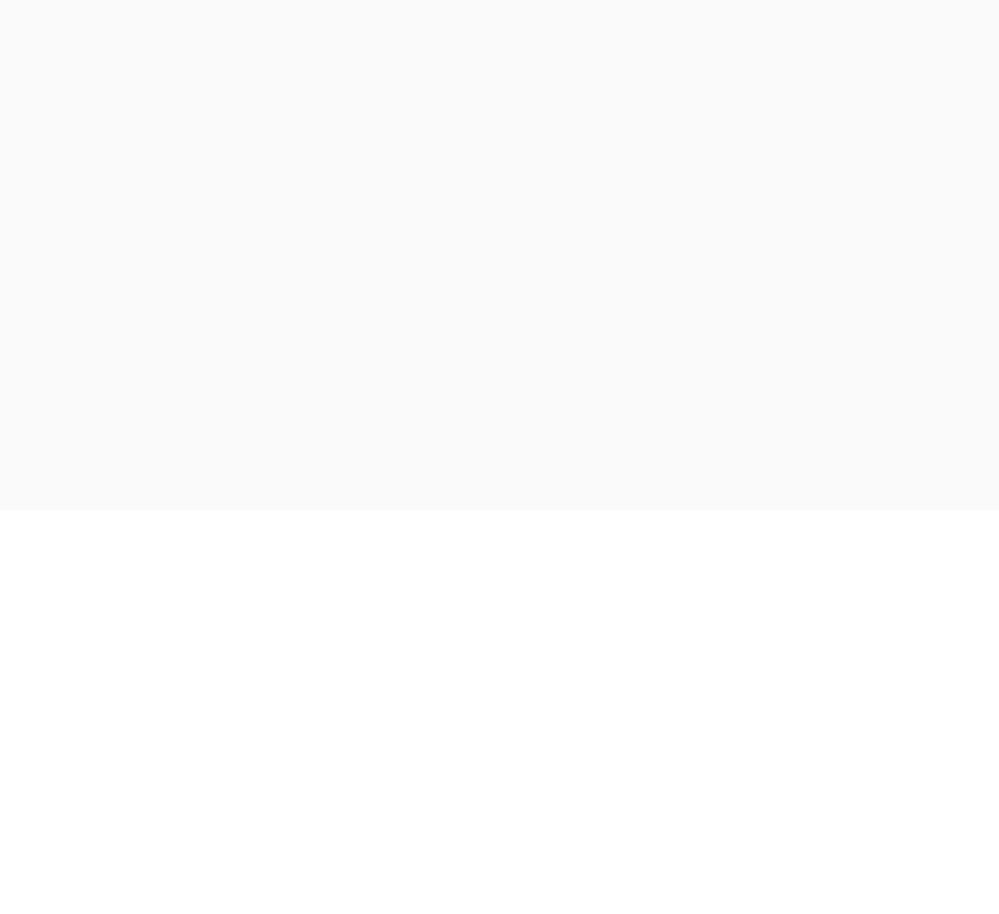
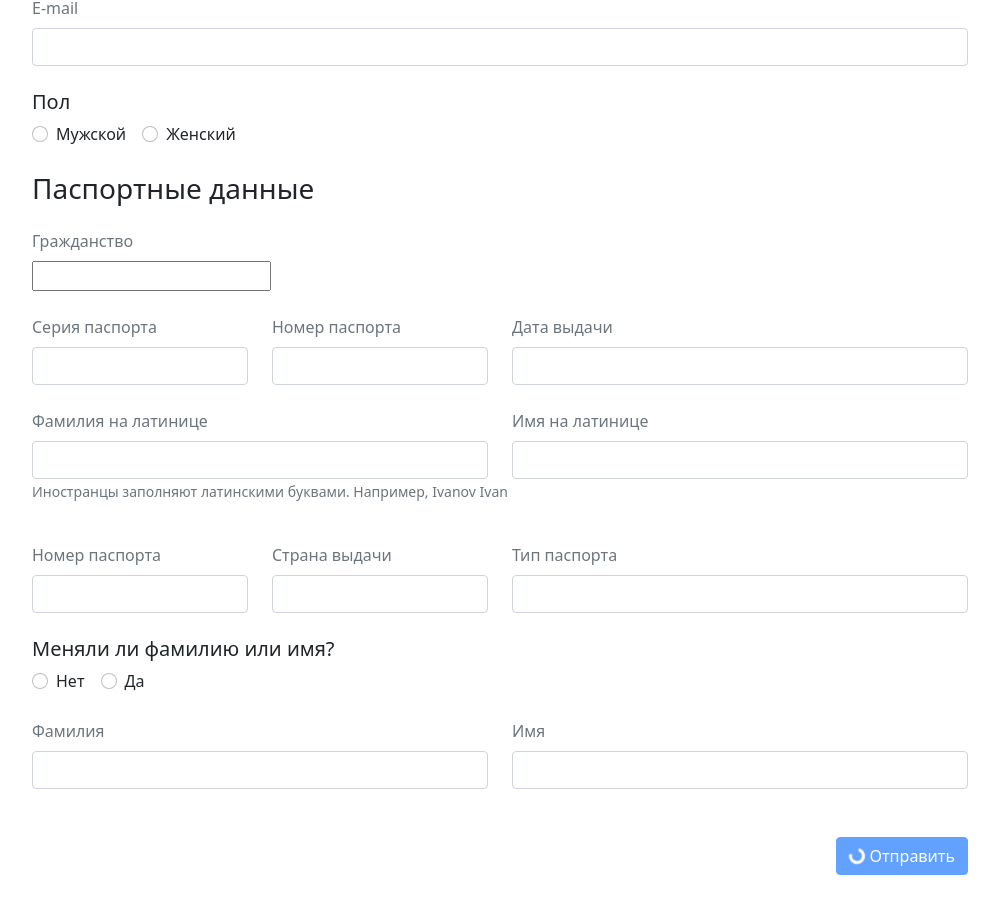
Before and after one commit to ozon-edu-vue-2021/required-task-4-dasnein, a Vue app: page / in a window 1280 px wide. Shown: the part 298-1212 px from the top of the page, without its empty margins (140-1139 px from the left). Before the commit the page ends 808 px from the top, so only its background shows below. Built offline with nearby package versions, Linux system fonts and the light colour scheme.

Commit message:
implement base layout

```diff
--- a/package.json
+++ b/package.json
@@ -8,6 +8,7 @@
     "lint": "vue-cli-service lint"
   },
   "dependencies": {
+    "bootstrap": "^5.1.3",
     "core-js": "^3.6.5",
     "vue": "^2.6.11",
     "vue-svg-loader": "^0.16.0",
@@ -22,7 +23,9 @@
     "eslint": "^6.7.2",
     "eslint-plugin-prettier": "^3.3.1",
     "eslint-plugin-vue": "^6.2.2",
+    "node-sass": "^6.0.1",
     "prettier": "^2.2.1",
+    "sass-loader": "^10",
     "vue-template-compiler": "^2.6.11"
   }
 }
--- a/src/App.vue
+++ b/src/App.vue
@@ -1,6 +1,8 @@
 <template>
   <div id="app">
-    <Form />
+    <div class="container-md my-5">
+      <Form />
+    </div>
   </div>
 </template>
 
@@ -16,20 +18,6 @@ export default {
 </script>
 
 <style>
-#app {
-  font-family: Avenir, Helvetica, Arial, sans-serif;
-  color: #2c3e50;
-  background-color: #fafafa;
-  padding: 24px;
-  box-sizing: border-box;
-}
-
-html,
-body,
-#app {
-  height: 100%;
-}
-
 * {
   box-sizing: border-box;
 }
--- /dev/null
+++ b/src/assets/styles/custom.scss
@@ -0,0 +1,9 @@
+$container-max-widths: (
+  sm: 540px,
+  md: 720px,
+  lg: 960px,
+  xl: 960px,
+  xxl: 960px
+);
+
+@import "../../../node_modules/bootstrap/scss/bootstrap.scss";
--- a/src/components/Form.vue
+++ b/src/components/Form.vue
@@ -1,17 +1,201 @@
 <template>
-  <div class="form"></div>
+  <form>
+    <h3 class="mb-4">Личные данные</h3>
+    <div class="row mb-4">
+      <div class="col-4">
+        <Input label="Фамилия" name="last_name" />
+      </div>
+      <div class="col-4">
+        <Input label="Имя" name="first_name" />
+      </div>
+      <div class="col-4">
+        <Input label="Отчество" name="patronymic" />
+      </div>
+    </div>
+    <div class="row mb-4">
+      <div class="col-6">
+        <Input
+          label="Дата рождения"
+          name="birth_date"
+          placeholder="дд.мм.гггг"
+        />
+      </div>
+    </div>
+    <div class="row mb-4">
+      <div class="col-12">
+        <Input label="E-mail" name="email" />
+      </div>
+    </div>
+    <!--  -->
+    <div class="row mb-4">
+      <div class="col-12">
+        <h5>Пол</h5>
+      </div>
+      <div class="col-12">
+        <div class="form-check form-check-inline">
+          <input
+            class="form-check-input"
+            type="radio"
+            name="sex"
+            id="inlineRadio1"
+            value="man"
+          />
+          <label class="form-check-label" for="inlineRadio1">Мужской</label>
+        </div>
+        <div class="form-check form-check-inline">
+          <input
+            class="form-check-input"
+            type="radio"
+            name="sex"
+            id="inlineRadio2"
+            value="woman"
+          />
+          <label class="form-check-label" for="inlineRadio2">Женский</label>
+        </div>
+      </div>
+    </div>
+    <!--  -->
+    <h3 class="mb-4">Паспортные данные</h3>
+    <div class="row mb-4">
+      <div class="col-12">
+        <label for="citizenship" class="form-label text-secondary"
+          >Гражданство</label
+        >
+      </div>
+      <div class="col-12">
+        <input id="citizenship" list="citizenship_list" />
+        <datalist id="citizenship_list">
+          <option value="Russia">Russia</option>
+          <option value="New Zealanders">New Zealanders</option>
+          <option value="Manx">Manx</option>
+          <option value="Guyanese">Guyanese</option>
+          <option value="Cameroonians">Cameroonians</option>
+          <option value="Bahamians">Bahamians</option>
+          <option value="Quebecers">Quebecers</option>
+          <option value="Ethiopians">Ethiopians</option>
+          <option value="Singaporeans">Singaporeans</option>
+          <option value="Australians">Australians</option>
+          <option value="Americans">Americans</option>
+          <option value="Lithuanians">Lithuanians</option>
+          <option value="Finns">Finns</option>
+          <option value="Ugandans">Ugandans</option>
+          <option value="Aromanians">Aromanians</option>
+          <option value="Swiss">Swiss</option>
+          <option value="Palauans">Palauans</option>
+          <option value="Quebecers">Quebecers</option>
+          <option value="Mauritians">Mauritians</option>
+          <option value="Albanians">Albanians</option>
+          <option value="Finnish">Finnish</option>
+          <option value="Mexicans">Mexicans</option>
+          <option value="Belgians">Belgians</option>
+          <option value="Latvians">Latvians</option>
+          <option value="Cubans">Cubans</option>
+          <option value="Macedonians">Macedonians</option>
+          <option value="Sudanese">Sudanese</option>
+          <option value="Bahamians">Bahamians</option>
+          <option value="Chadians">Chadians</option>
+          <option value="Ivoirians">Ivoirians</option>
+        </datalist>
+      </div>
+    </div>
+    <div class="row mb-4">
+      <div class="col-3">
+        <Input label="Серия паспорта" name="passport_series" />
+      </div>
+      <div class="col-3">
+        <Input label="Номер паспорта" name="passport_number" />
+      </div>
+      <div class="col-6">
+        <Input label="Дата выдачи" name="passport_date" />
+      </div>
+    </div>
+    <div class="row mb-4">
+      <div class="col-6">
+        <Input label="Фамилия на латинице" name="last_name" />
+      </div>
+      <div class="col-6">
+        <Input label="Имя на латинице" name="first_name" />
+      </div>
+      <div class="col-12">
+        <p class="text-muted">
+          <small>
+            Иностранцы заполняют латинскими буквами. Например, Ivanov Ivan
+          </small>
+        </p>
+      </div>
+    </div>
+    <div class="row mb-4">
+      <div class="col-3">
+        <Input label="Номер паспорта" name="passport_number" />
+      </div>
+      <div class="col-3">
+        <Input label="Страна выдачи" name="passport_country" />
+      </div>
+      <div class="col-6">
+        <Input label="Тип паспорта" name="passport_type" />
+      </div>
+    </div>
+    <!--  -->
+    <div class="row mb-4">
+      <div class="col-12">
+        <h5>Меняли ли фамилию или имя?</h5>
+      </div>
+      <div class="col-12">
+        <div class="form-check form-check-inline">
+          <input
+            class="form-check-input"
+            type="radio"
+            name="is_name_changed"
+            id="inlineRadio1"
+            value="0"
+          />
+          <label class="form-check-label" for="inlineRadio1">Нет</label>
+        </div>
+        <div class="form-check form-check-inline">
+          <input
+            class="form-check-input"
+            type="radio"
+            name="is_name_changed"
+            id="inlineRadio2"
+            value="1"
+          />
+          <label class="form-check-label" for="inlineRadio2">Да</label>
+        </div>
+      </div>
+    </div>
+    <div class="row mb-5">
+      <div class="col-6">
+        <Input label="Фамилия" name="last_name" />
+      </div>
+      <div class="col-6">
+        <Input label="Имя" name="first_name" />
+      </div>
+    </div>
+    <div class="row justify-content-end">
+      <div class="col-auto">
+        <button class="btn btn-primary" type="button" disabled>
+          <span
+            class="spinner-border spinner-border-sm"
+            role="status"
+            aria-hidden="true"
+          ></span>
+          Отправить
+        </button>
+      </div>
+    </div>
+  </form>
 </template>
 
 <script>
+import Input from "./inputs/Input.vue";
+
 export default {
+  components: {
+    Input,
+  },
   data() {
     return {};
   },
   methods: {},
 };
 </script>
-
-<style scoped>
-.form {
-}
-</style>
--- /dev/null
+++ b/src/components/inputs/Input.vue
@@ -0,0 +1,34 @@
+<template>
+  <div>
+    <label v-if="label" :for="name" class="form-label text-secondary">{{
+      label
+    }}</label>
+    <input
+      :id="name"
+      :name="name"
+      :placeholder="placeholder"
+      class="form-control"
+      type="text"
+    />
+  </div>
+</template>
+
+<script>
+export default {
+  name: "Input",
+
+  props: {
+    label: {
+      type: String,
+    },
+    name: {
+      type: String,
+      required: true,
+    },
+    placeholder: {
+      type: String,
+      default: "",
+    },
+  },
+};
+</script>
```
Also changed, not shown: src/main.js (+6 -4 lines), vue.config.js (+10 -10 lines), 1 other file (tests, documents, lock files or other folders).
